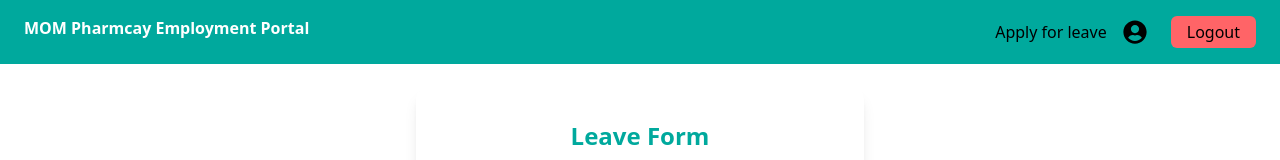
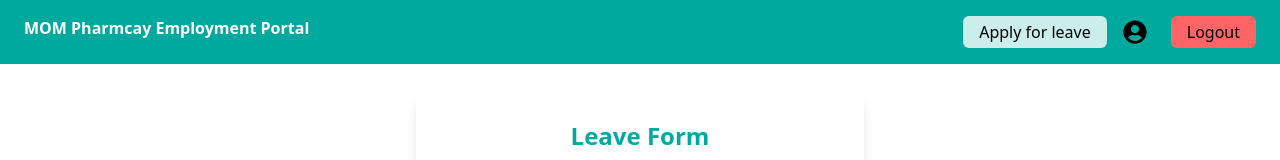
Before and after one commit to udai002/mom-employee-portal, a React (Vite) app: page /leaveform in a window 1280 px wide. Shown: the top 160 px of the page. Built offline with nearby package versions, Linux system fonts and the light colour scheme; no server answers.

Commit message:
calender updated code

```diff
--- a/src/components/Navbar.jsx
+++ b/src/components/Navbar.jsx
@@ -30,7 +30,9 @@ const Navbar = ({search, setSearch}) => {
       <div className='p-4 px-6 flex  justify-between bg-[#00a99d]'>
         <h1 className='font-bold text-white'>MOM Pharmcay Employment Portal</h1>
         <div className='flex items-center'>
-          <div className='flex mr-4' onClick={toLeaveForm}>Apply for leave</div>
+         <button className='flex mr-4 bg-[#ffffffcc] px-4 py-1 rounded-md hover:text-[white]  hover:bg-amber-400' onClick={toLeaveForm}>Apply for leave
+
+          </button>
             <div className='flex mr-4'>
             <FaUserCircle className='text-2xl' /> <span className='ml-2 text-black font-bold'>{user && user.username}</span>
             </div>
--- a/src/pages/LeaveForm.jsx
+++ b/src/pages/LeaveForm.jsx
@@ -13,6 +13,7 @@ const LeaveForm = () => {
     leaveType: "",
   });
 
+  const today = new Date().toISOString().split("T")[0];
   const [fieldError , setFieldError] = useState(false)
 
   const {jwtToken} = useContext(UserContext)
@@ -56,6 +57,7 @@ const LeaveForm = () => {
 
     if (response.ok) {
       console.log("Successfully posted data to backend");
+
     } else {
       console.log("Unable to post data to backend");
     }
@@ -85,6 +87,7 @@ const LeaveForm = () => {
                   name="from"
                   value={formData.from}
                   onChange={handleChange}
+                  min={today}
                   className="border rounded-lg p-2 "
                 />
               </div>
@@ -96,6 +99,7 @@ const LeaveForm = () => {
                   name="to"
                   value={formData.to}
                   onChange={handleChange}
+                  min={formData.from || today}
                   className="border rounded-lg p-2 "
                 />
               </div>
```
